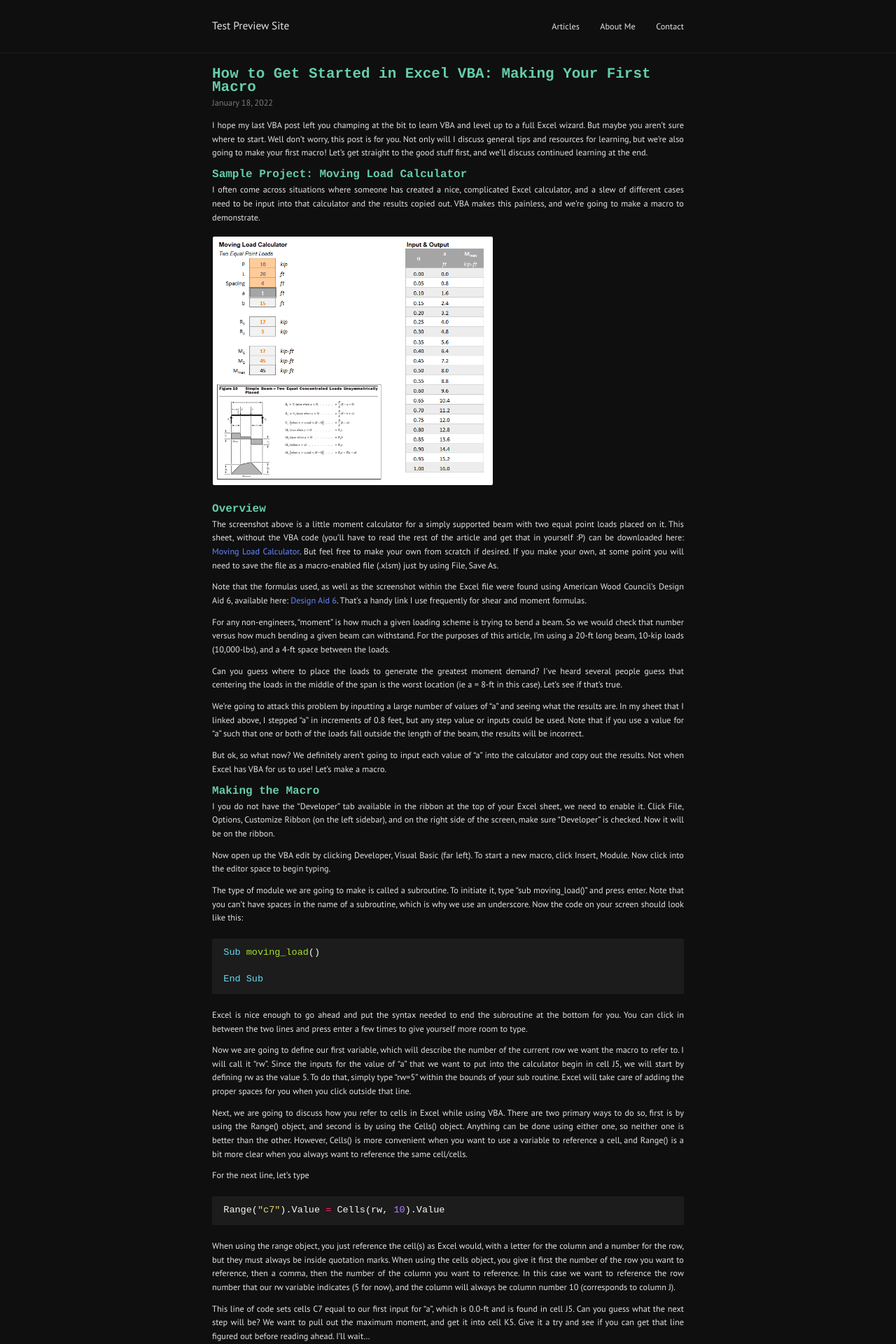
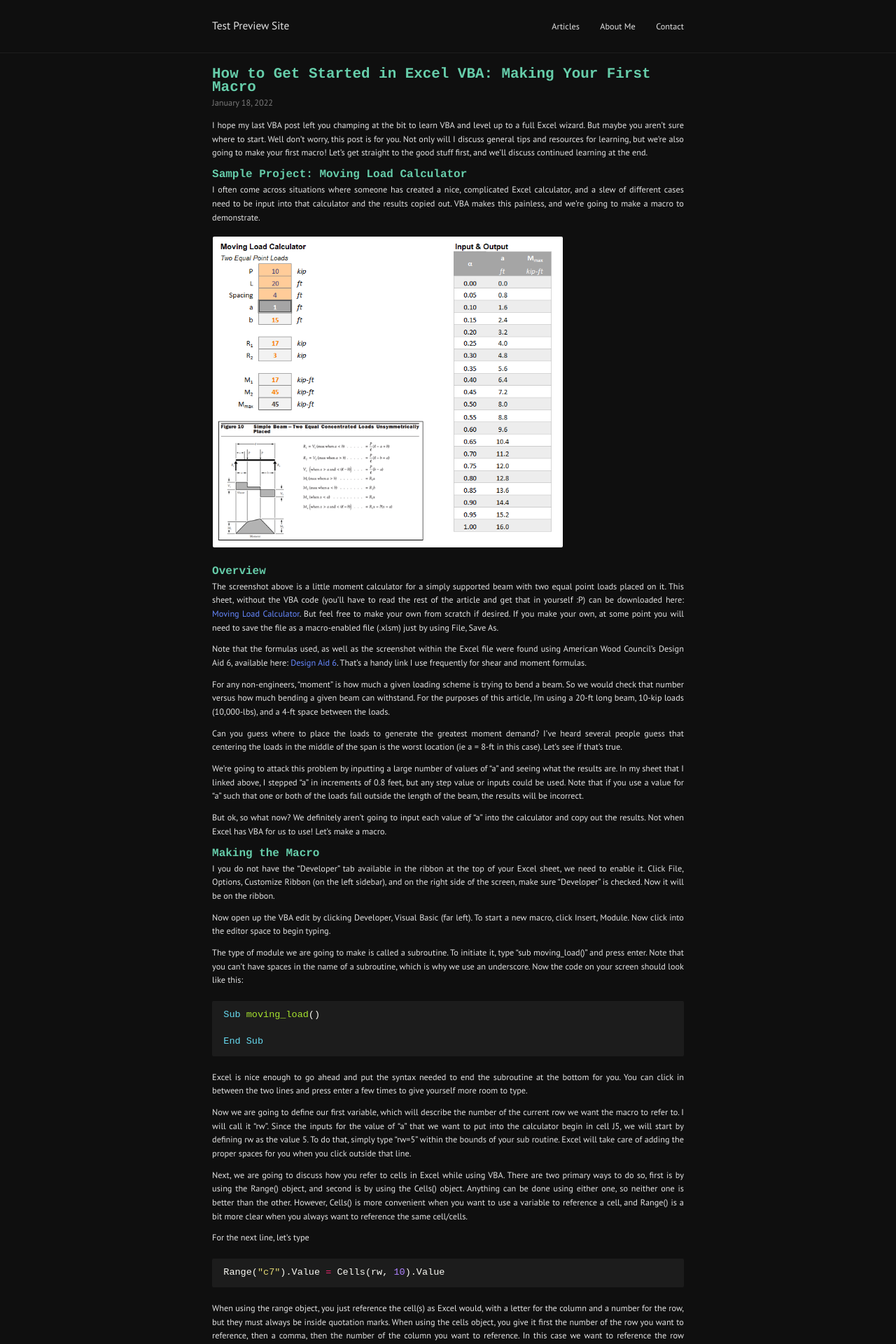
Before and after one commit to labeattie/testpreviewsite, a Jekyll site: the page built from _posts/2022-01-18-how-to-get-started-in-vba.md, in a window 1280 px wide. Shown: the top 1920 px of the page at 70% size. Built offline with Jekyll 4.4.1, drawn with Linux system fonts in a browser that asks for light colours.

Commit message:
article test

```diff
--- a/_layouts/default.html
+++ b/_layouts/default.html
@@ -6,6 +6,7 @@
 <meta name="author" content="{{ page.author | default: site.author | escape }}">
 <meta name="generator" content="Jekyll v{{ jekyll.version }}">
 <link rel="canonical" href="{{ page.url | absolute_url }}">
+<link rel="shortcut icon" href="{{ "/favicon.ico" | relative_url}}" >
 {% if site.show_frame %}
 <link rel="stylesheet" href="{{ "/assets/css/frame.css" | relative_url }}">
 {% else %}
--- a/_posts/2022-01-18-how-to-get-started-in-vba.md
+++ b/_posts/2022-01-18-how-to-get-started-in-vba.md
@@ -11,7 +11,7 @@
 ## Sample Project: Moving Load Calculator
 I often come across situations where someone has created a nice, complicated Excel calculator, and a slew of different cases need to be input into that calculator and the results copied out. VBA makes this painless, and we're going to make a macro to demonstrate.
 
-![load_sheet](/testpreviewsite/assets/load calc.png){: width="400" }
+![load_sheet](/testpreviewsite/assets/load calc.png){: width="500" }
 
 ## Overview
 The screenshot above is a little moment calculator for a simply supported beam with two equal point loads placed on it. This sheet, without the VBA code (you'll have to read the rest of the article and get that in yourself :P) can be downloaded here: [Moving Load Calculator][load_calc]. But feel free to make your own from scratch if desired. If you make your own, at some point you will need to save the file as a macro-enabled file (.xlsm) just by using File, Save As.
```
Also changed, not shown: favicon.ico (added).
